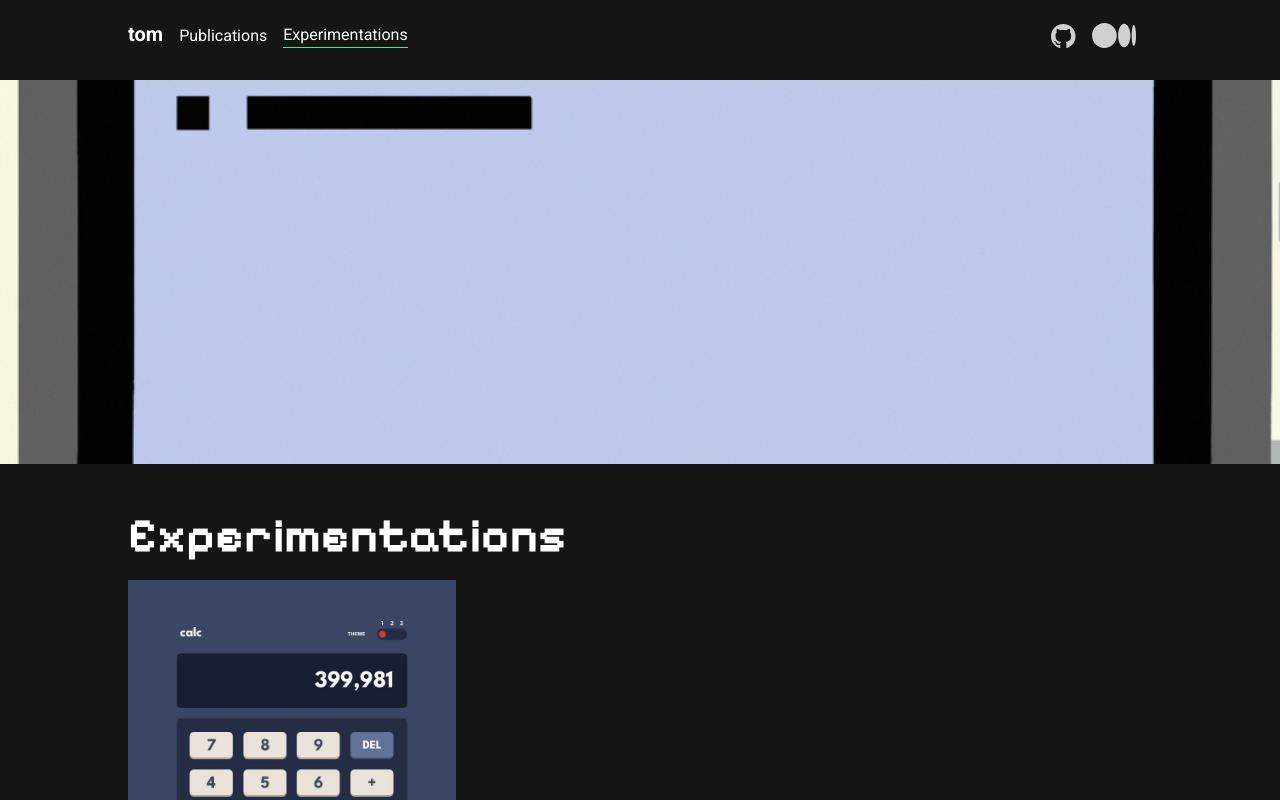
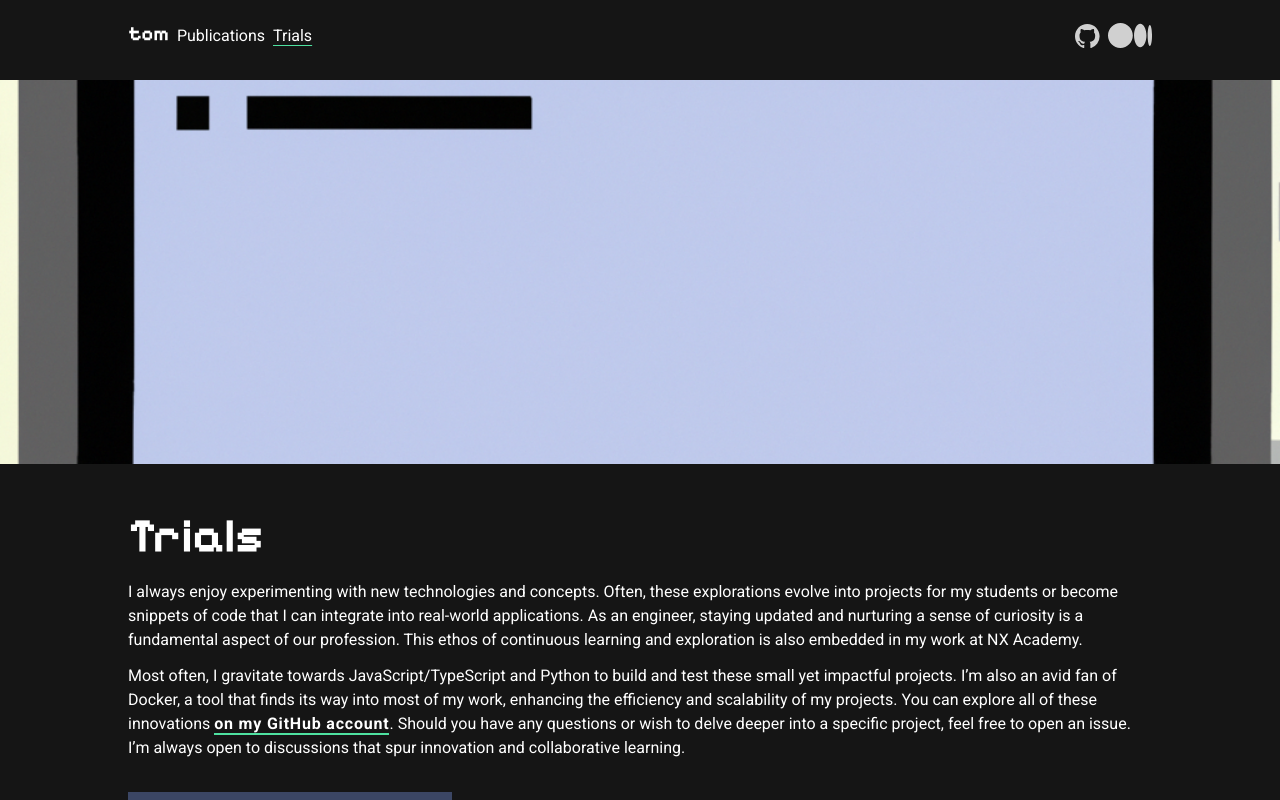
Before and after one commit to tdimnet/tdimnet.github.io, a React (Vite) app: page /experimentations in a window 1280 px wide. Shown: the top 800 px of the page. Built offline with nearby package versions, Linux system fonts and the light colour scheme.

Commit message:
Styling the layout

```diff
--- a/src/components/Header/index.tsx
+++ b/src/components/Header/index.tsx
@@ -13,17 +13,17 @@ function Component() {
     <header className="row-span-1">
       <nav>
         <ul className="flex flex-row items-end mb-3">
-          <li className="mr-4">
+          <li className="mr-2">
             <Link to="/">
               <Heading css="text-white" content="tom" as="h3" />
             </Link>
           </li>
-          <li className="mr-4">
+          <li className="mr-2">
             <Link to="/publications">
               <Paragraph
                 css={
                   pathname === "/publications"
-                    ? "border-b border-b-secondary"
+                    ? "underline decoration-secondary underline-offset-4"
                     : ""
                 }
               >
@@ -31,20 +31,20 @@ function Component() {
               </Paragraph>
             </Link>
           </li>
-          <li className="mr-4">
+          <li className="mr-3">
             <Link to="/experimentations">
               <Paragraph
                 css={
                   pathname === "/experimentations"
-                    ? "border-b border-b-secondary"
+                    ? "underline decoration-secondary underline-offset-4"
                     : ""
                 }
               >
-                Experimentations
+                Trials
               </Paragraph>
             </Link>
           </li>
-          <li className="ml-auto mr-4">
+          <li className="ml-auto mr-2">
             <a
               className="opacity-80 hover:opacity-100 ease-in duration-200 hover:scale-125"
               href="https://github.com/tdimnet"
@@ -53,7 +53,7 @@ function Component() {
               <GithubIcon />
             </a>
           </li>
-          <li className="mr-4">
+          <li className="">
             <a
               className="opacity-80 hover:opacity-100 ease-in duration-200 hover:scale-125"
               href="https://tdimnet.medium.com/"
--- a/src/components/Project/index.tsx
+++ b/src/components/Project/index.tsx
@@ -14,7 +14,7 @@ function Component({
 }) {
   return (
     <div>
-      <Image css="mb-5 h-96 object-cover" src={img} alt={title} />
+      <Image css="mb-5 " src={img} alt={title} />
       <Heading css="text-white mb-1" content={title} as="h3" />
       <Paragraph>{skills.join(", ")}</Paragraph>
     </div>
--- a/src/pages/Experimentations/index.tsx
+++ b/src/pages/Experimentations/index.tsx
@@ -3,18 +3,44 @@ import Paragraph from "../../components/Paragraph";
 import Heading from "../../components/Heading";
 import ProjectsGrid from "../../layouts/ProjectsGrid";
 import Project from "../../components/Project";
+import Link from "../../components/Link";
 
 import { experimentations } from "../../data/experimentations";
 
 function Page() {
   return (
     <main className="mb-8">
-      <section>
+      <section className="pr-3">
         <div className="h-96 mb-12">
           <Banner src="/assets/sample-img.png" alt="" />
         </div>
-        <div>
-          <Heading css="text-white mb-5" content="Experimentations" as="h1" />
+        <article className="mb-8">
+          <Heading css="text-white mb-5" content="Trials" as="h1" />
+          <Paragraph css="mb-3">
+            I always enjoy experimenting with new technologies and concepts.
+            Often, these explorations evolve into projects for my students or
+            become snippets of code that I can integrate into real-world
+            applications. As an engineer, staying updated and nurturing a sense
+            of curiosity is a fundamental aspect of our profession. This ethos
+            of continuous learning and exploration is also embedded in my work
+            at NX Academy.
+          </Paragraph>
+          <Paragraph>
+            Most often, I gravitate towards JavaScript/TypeScript and Python to
+            build and test these small yet impactful projects. I’m also an avid
+            fan of Docker, a tool that finds its way into most of my work,
+            enhancing the efficiency and scalability of my projects. You can
+            explore all of these innovations{" "}
+            <Link
+              to="https://github.com/tdimnet/"
+              content="on my GitHub account"
+              external
+            />
+            . Should you have any questions or wish to delve deeper into a
+            specific project, feel free to open an issue. I’m always open to
+            discussions that spur innovation and collaborative learning.
+          </Paragraph>
+        </article>
         <ProjectsGrid>
           {experimentations.map((experimentation) => (
             <Project
@@ -25,7 +51,6 @@ function Page() {
             />
           ))}
         </ProjectsGrid>
-        </div>
       </section>
     </main>
   );
--- a/src/pages/Home/index.tsx
+++ b/src/pages/Home/index.tsx
@@ -13,7 +13,11 @@ function Page() {
           alt="Someone wearing a baseball cap in pixel art"
         />
         <div className="mr-10">
-          <Paragraph css="mb-3 text-lg">Thomas "tom" Dimnet</Paragraph>
+          <Heading
+            css="text-white mb-2"
+            content="Thomas 'tom' Dimnet"
+            as="h3"
+          />
           <Heading
             css="text-white mb-2"
             content="Founder - NX Academy"
--- a/src/style.css
+++ b/src/style.css
@@ -9,7 +9,7 @@
     font-family: 'Roboto', sans-serif;
   }
 
-  h1, h2 {
+  h1, h2, h3 {
     font-family: 'Pixelify Sans', cursive;
   }
 }
```
Lines whose indentation alone changed are shown as unchanged.
